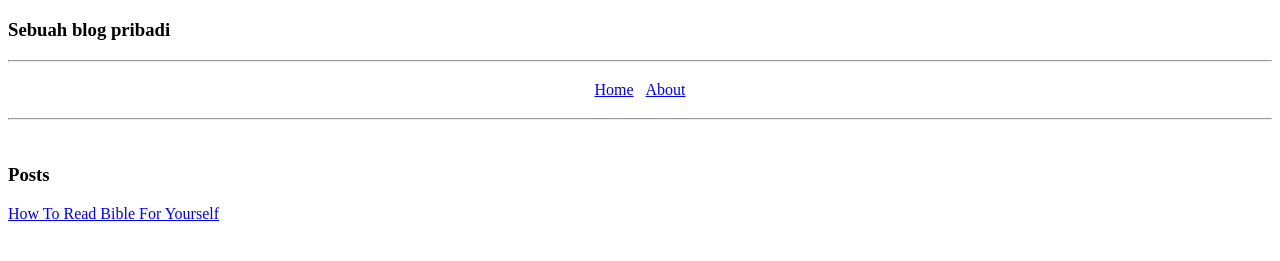
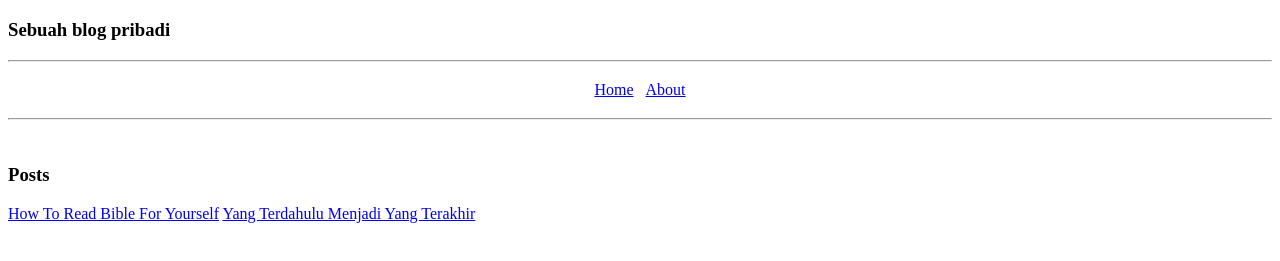
Before and after one commit to aricl87/Personal-Site, a plain HTML site: page index.html in a window 1280 px wide. Shown: the part 61-322 px from the top of the page. Drawn offline with Linux system fonts and the light colour scheme.

Commit message:
Add 1 post

```diff
--- a/index.html
+++ b/index.html
@@ -21,6 +21,7 @@
 
     <h3>Posts</h3>
     <a href="how-to-read-bible-for-yourself.html">How To Read Bible For Yourself</a>
+    <a href="yang-terdahlu-menjadi-yang-terakhir.html">Yang Terdahulu Menjadi Yang Terakhir</a>
 
 
 
```
